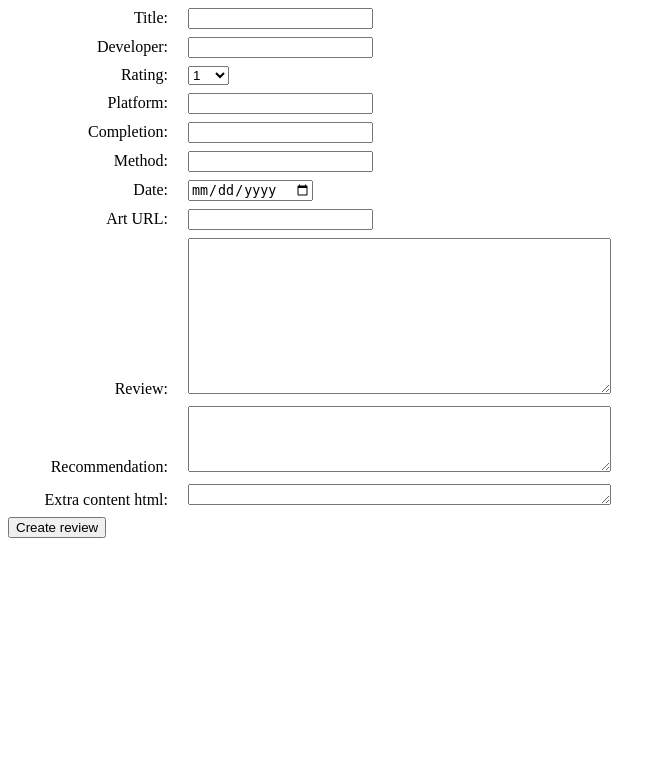
After one commit to welliam/mouseadmin, a Flask app: page /reviews/new in a window 1280 px wide. The commit adds this page. Shown: the top 783 px of the page, without its empty margins (0-666 px from the left). Run offline with Flask 3, Linux system fonts and the light colour scheme.

Commit message:
post endpoint

```diff
--- a/src/mouseadmin/app.py
+++ b/src/mouseadmin/app.py
@@ -1,8 +1,10 @@
+from slugify import slugify
+from decimal import Decimal
 import re
 from dataclasses import dataclass
-from datetime import datetime
+from datetime import datetime, date
 import os
-from flask import Flask, render_template
+from flask import Flask, render_template, request
 
 from mouseadmin import neocities
 
@@ -24,6 +26,33 @@ class FullReview:
     review_html: str
     recommendation_html: str
     extra_content_html: str
+
+    @classmethod
+    def empty(cls):
+        return cls(
+            path="",
+            title="",
+            developer="",
+            rating=3,
+            platform="",
+            completion="",
+            method="",
+            date=date.today(),
+            art_url="",
+            review_html="",
+            recommendation_html="",
+            extra_content_html="",
+        )
+
+    @classmethod
+    def new(cls, date: date, title: str, **kwargs):
+        path = f"{str(date)}-{slugify(title)}"
+        return cls(
+            path=path,
+            date=date,
+            title=title,
+            **kwargs,
+        )
 
     def review_template_context(self) -> dict:
         return dict(
@@ -76,3 +105,23 @@ def fetch_reviews(client) -> list[ReviewInfo]:
 def reviews():
     client = neocities.NeoCities(api_key=os.getenv("MOUSEADMIN_SITE_API_KEY"))
     return render_template("review_list.html", items=fetch_reviews(client))
+
+
+@app.route("/reviews/new", methods=["GET", "POST"])
+def new_edit():
+    if request.method == "GET":
+        return render_template(
+            "review_edit.html",
+            **FullReview.empty().review_template_context(),
+        )
+    else:
+        print("hello world")
+        kwargs = dict(
+            request.form,
+            date=datetime.fromisoformat(request.form['date']).date(),
+            rating=Decimal(request.form['rating']),
+        )
+        return render_template(
+            "review.html",
+            **FullReview.new(**kwargs).review_template_context(),
+        )
--- /dev/null
+++ b/src/mouseadmin/static/page.css
@@ -0,0 +1,16 @@
+label {
+  display: inline-block;
+  width: 10rem;
+  padding-right: 1rem;
+  text-align: right;
+}
+
+ul {
+  margin: 0;
+  padding: 0;
+}
+
+li {
+  list-style: none;
+  margin-bottom: 0.5em;
+}
--- /dev/null
+++ b/src/mouseadmin/templates/review_edit.html
@@ -0,0 +1,84 @@
+<html>
+  <head>
+    <title>""</title>
+    <link rel="stylesheet" href="{{ url_for('static', filename='page.css') }}"
+  </head>
+  <body>
+    <form method="post">
+      <ul>
+        <li>
+          <label for="title">Title: </label>
+          <input name="title" id="title" />
+        </li>
+        <li>
+          <label for="developer">Developer: </label>
+          <input name="developer" id="developer" />
+        </li>
+        <li>
+          <label for="rating"> Rating: </label>
+          <select name="rating" id="rating">
+            <option value="1">1</option>
+            <option value="1.5">1.5</option>
+            <option value="2">2</option>
+            <option value="2.5">2.5</option>
+            <option value="3">3</option>
+            <option value="3.5">3.5</option>
+            <option value="4">4</option>
+            <option value="4.5">4.5</option>
+            <option value="5">5</option>
+          </select>
+        </li>
+        <li>
+          <label for="platform"> Platform: </label>
+          <input name="platform" id="platform" />
+        </li>
+        <li>
+          <label for="completion"> Completion: </label>
+          <input name="completion" id="completion"
+        </li>
+        <li>
+          <label for="method"> Method: </label>
+          <input name="method" id="method" />
+        </li>
+        <li>
+          <label for="date"> Date: </label>
+          <input type="date" name="date" id="date" />
+        </li>
+        <li>
+          <label for="art_url"> Art URL: </label>
+          <input name="art_url" id="art_url" />
+        </li>
+        <li>
+          <label for="review_html">Review:</label>
+          <textarea
+            cols="50"
+            rows="10"
+            name="review_html"
+            id="review_html"
+          ></textarea>
+        </li>
+        <li>
+          <label for="recommendation_html"> Recommendation: </label>
+          <textarea
+            cols="50"
+            rows="4"
+            name="recommendation_html"
+            id="recommendation_html"
+          >
+          </textarea>
+        </li>
+        <li>
+          <label for="extra_content_html"> Extra content html: </label>
+          <textarea
+            name="extra_content_html"
+            id="extra_content_html"
+            cols="50"
+            rows="1"
+          >
+          </textarea>
+        </li>
+      </ul>
+      <button type="submit">Create review</button>
+    </form>
+  </body>
+</html>
--- a/src/mouseadmin/templates/review_list.html
+++ b/src/mouseadmin/templates/review_list.html
@@ -1,3 +1,3 @@
 {% for item in items %}
-    <li>{{ item.path }}</li>
+<li>{{ item.path }}</li>
 {% endfor %}
```
Also changed, not shown: src/mouseadmin/templates/home.html (+6 -9 lines), src/mouseadmin/templates/review.html (+5 -4 lines), 1 other file.
